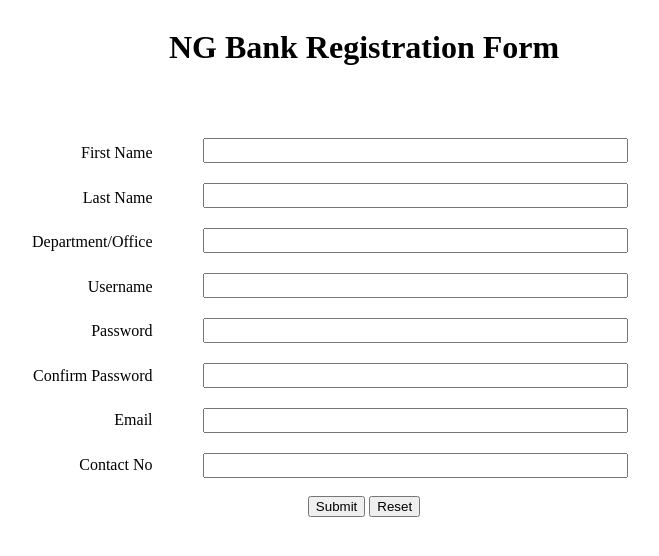
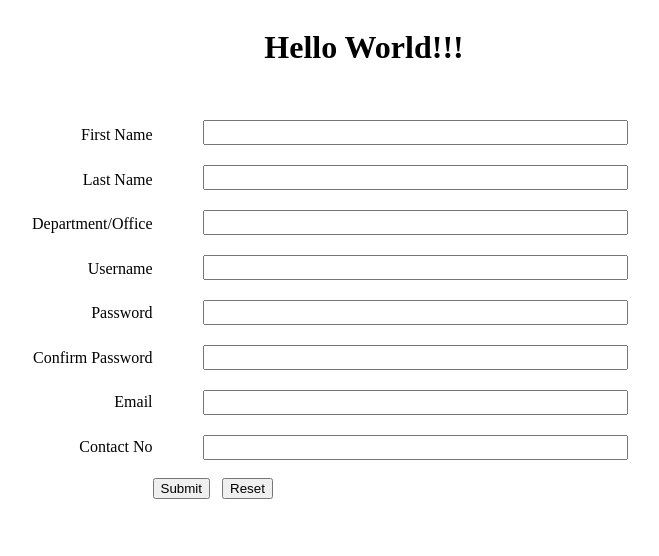
Before and after one commit to Aarya3848848484-hub/JenkinsTest, an Angular app: page / in a window 1280 px wide. Shown: the top 556 px of the page, without its empty margins (276-935 px from the left). Built offline with nearby package versions, Linux system fonts and the light colour scheme.

Commit message:
Added ng form

```diff
--- a/src/app/app.component.html
+++ b/src/app/app.component.html
@@ -1,7 +1,6 @@
 <div class="Title">
-   <h1>NG Bank Registration Form</h1>
+   <h1>Hello World!!!</h1>
 </div>
-<br>
 
 <div class="container">
   <section>
@@ -17,19 +16,22 @@
     </div>
   </section>
   <section>
+    <form [formGroup]="regForm" (ngSubmit)="register()">
     <div>
-      <input type="text" class="input" size="50"><br><br>
-      <input type="text" class="input" size="50"><br><br>
-      <input type="text" class="input" size="50"><br><br>
-      <input type="text" class="input" size="50"><br><br>
-      <input type="text" class="input" size="50"><br><br>
-      <input type="text" class="input" size="50"><br><br>
-      <input type="text" class="input" size="50"><br><br>
-      <input type="text" class="input" size="50"><br><br>
+      <div><input type="text" class="input" size="50" formControlName="fname"></div><br>
+      <div><input type="text" class="input" size="50" formControlName="lname"></div><br>
+      <div><input type="text" class="input" size="50" formControlName="office"></div><br>
+      <div><input type="text" class="input" size="50" formControlName="username"></div><br>
+      <div><input type="text" class="input" size="50" formControlName="password"></div><br>
+      <div><input type="text" class="input" size="50" formControlName="confirm_password"></div><br>
+      <div><input type="text" class="input" size="50" formControlName="email"></div><br>
+      <div><input type="text" class="input" size="50" formControlName="contactno"></div>
     </div>
+    <br>
+    <div>
+      <button type="submit">Submit</button> &nbsp;
+      <button>Reset</button>
+    </div>
+    </form>
   </section>
   </div>
-  <div class="btn">
-    <button>Submit</button> &nbsp;
-    <button>Reset</button>
-  </div>
--- a/src/app/app.component.ts
+++ b/src/app/app.component.ts
@@ -1,12 +1,13 @@
 import { CommonModule } from '@angular/common';
 import { Component } from '@angular/core';
-import { FormsModule } from '@angular/forms';
+import { FormControl, FormGroup, FormsModule, ReactiveFormsModule } from '@angular/forms';
 import { RouterOutlet } from '@angular/router';
+
 
 @Component({
   selector: 'app-root',
   standalone: true,
-  imports: [RouterOutlet,FormsModule,CommonModule],
+  imports: [RouterOutlet,FormsModule,CommonModule,ReactiveFormsModule],
   templateUrl: './app.component.html',
   styleUrl: './app.component.css'
 })
@@ -22,4 +23,24 @@ export class AppComponent {
     {name:"Alice",Proffession:"Doctor",Age:"35"},
     {name:"Andrew",Proffession:"Lawyer",Age:"20"}
   ]
+
+  regForm: FormGroup;
+  constructor(){
+
+  }
+  ngOnInit(){
+    this.regForm = new FormGroup({
+      fname: new FormControl(),
+      lname: new FormControl(),
+      office: new FormControl(),
+      username: new FormControl(),
+      password: new FormControl(),
+      confirm_password: new FormControl(),
+      email: new FormControl(),
+      contactno: new FormControl(),
+    })
+  }
+  register(){
+    console.log(this.regForm.value);
+  }
 }
--- a/tsconfig.json
+++ b/tsconfig.json
@@ -3,7 +3,7 @@
   "compileOnSave": false,
   "compilerOptions": {
     "outDir": "./dist/out-tsc",
-    "strict": true,
+    "strict": false,
     "noImplicitOverride": true,
     "noPropertyAccessFromIndexSignature": true,
     "noImplicitReturns": true,
```
Also changed, not shown: src/app/app.component.css (line endings or trailing spaces).
